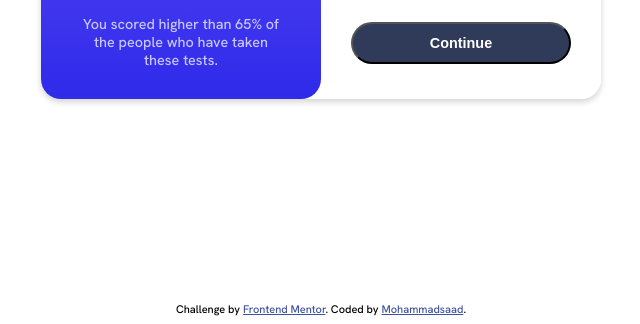
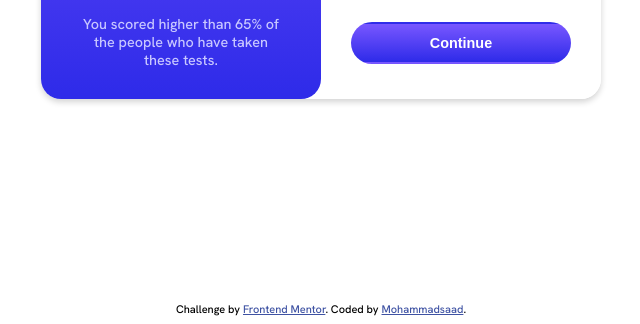
Before and after one commit to Mohammadsaad10/Result-summary-component, a plain HTML site: page index.html in a window 1280 px wide. In both pictures the pointer is over the button "Continue". Shown: the part 506-830 px from the top of the page, without its empty margins (319-959 px from the left). Drawn offline with Linux system fonts and the light colour scheme.

Commit message:
Update styles.css

```diff
--- a/styles.css
+++ b/styles.css
@@ -148,7 +148,7 @@
     border-radius : 25px;
   }
 
-  button:active{
+  button:hover{
     background: linear-gradient(hsl(252, 100%, 67%), hsl(241, 81%, 54%));
     border-color: transparent;
   }
```
